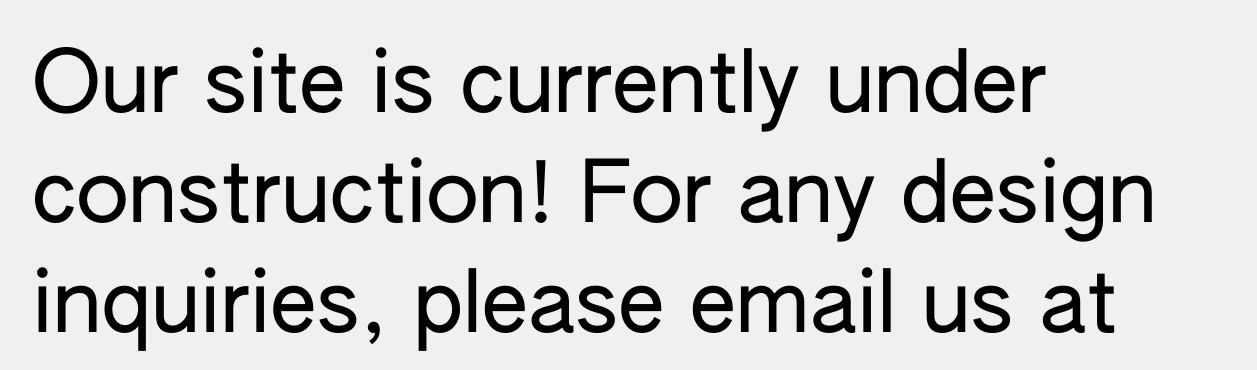
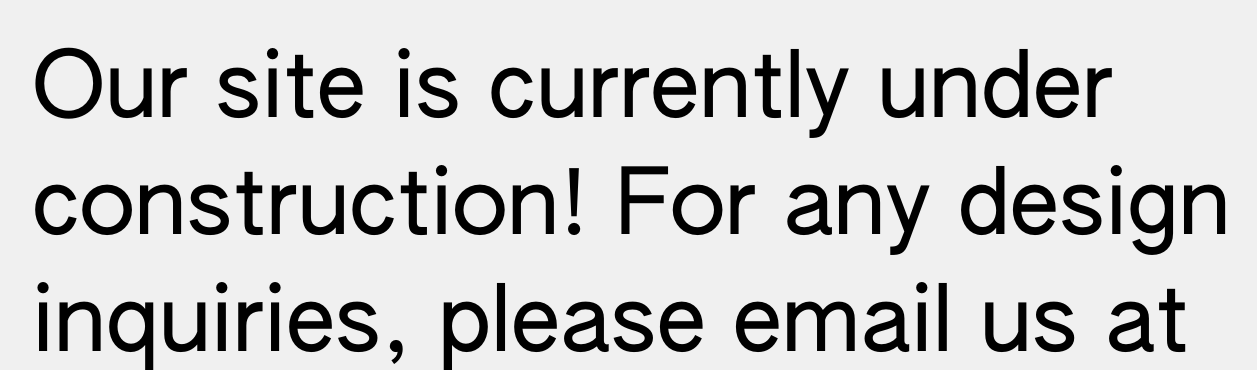
Before and after one commit to hwlee40/guild-placeholder, a plain HTML site: page index.html in a window 1536 px wide. Shown: the part 194-564 px from the top of the page, without its empty margins (8-1265 px from the left). Drawn offline with Linux system fonts and the light colour scheme.

Commit message:
H1 size for larger screens

```diff
--- a/style.css
+++ b/style.css
@@ -34,3 +34,10 @@ a{
         margin: 24px;
     }
 }
+
+@media (min-width: 1500px) {
+    h1{
+        font-size: 90px;
+        max-width: 1500px;
+    }
+}
```
